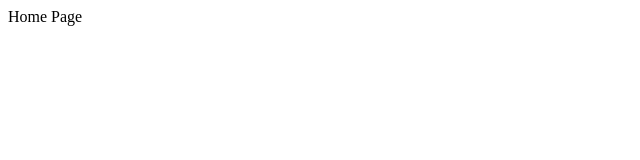
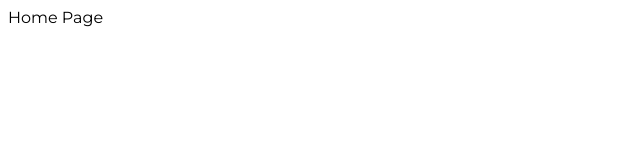
Before and after one commit to Officialibn1/issnext, a Next.js app: page / in a window 1280 px wide. Shown: the top 160 px of the page, without its empty margins (0-640 px from the left). Built offline with nearby package versions, Linux system fonts and the light colour scheme.

Commit message:
Added sass package

```diff
--- a/app/layout.tsx
+++ b/app/layout.tsx
@@ -1,4 +1,7 @@
-import React from 'react'
+import React from 'react';
+import { Montserrat } from "next/font/google";
+
+const monserrat = Montserrat({subsets: ['latin']})
 
 const HomeLayout = ({
     children
@@ -6,7 +9,7 @@ const HomeLayout = ({
     children: React.ReactNode
 }) => {
   return (
-    <html>
+    <html className={monserrat.className}>
         <body>
             {children}
         </body>
--- a/package.json
+++ b/package.json
@@ -18,5 +18,8 @@
     "react": "18.2.0",
     "react-dom": "18.2.0",
     "typescript": "5.2.2"
+  },
+  "devDependencies": {
+    "sass": "^1.66.1"
   }
 }
```
Also changed, not shown: 1 other file (tests, documents, lock files or other folders).
